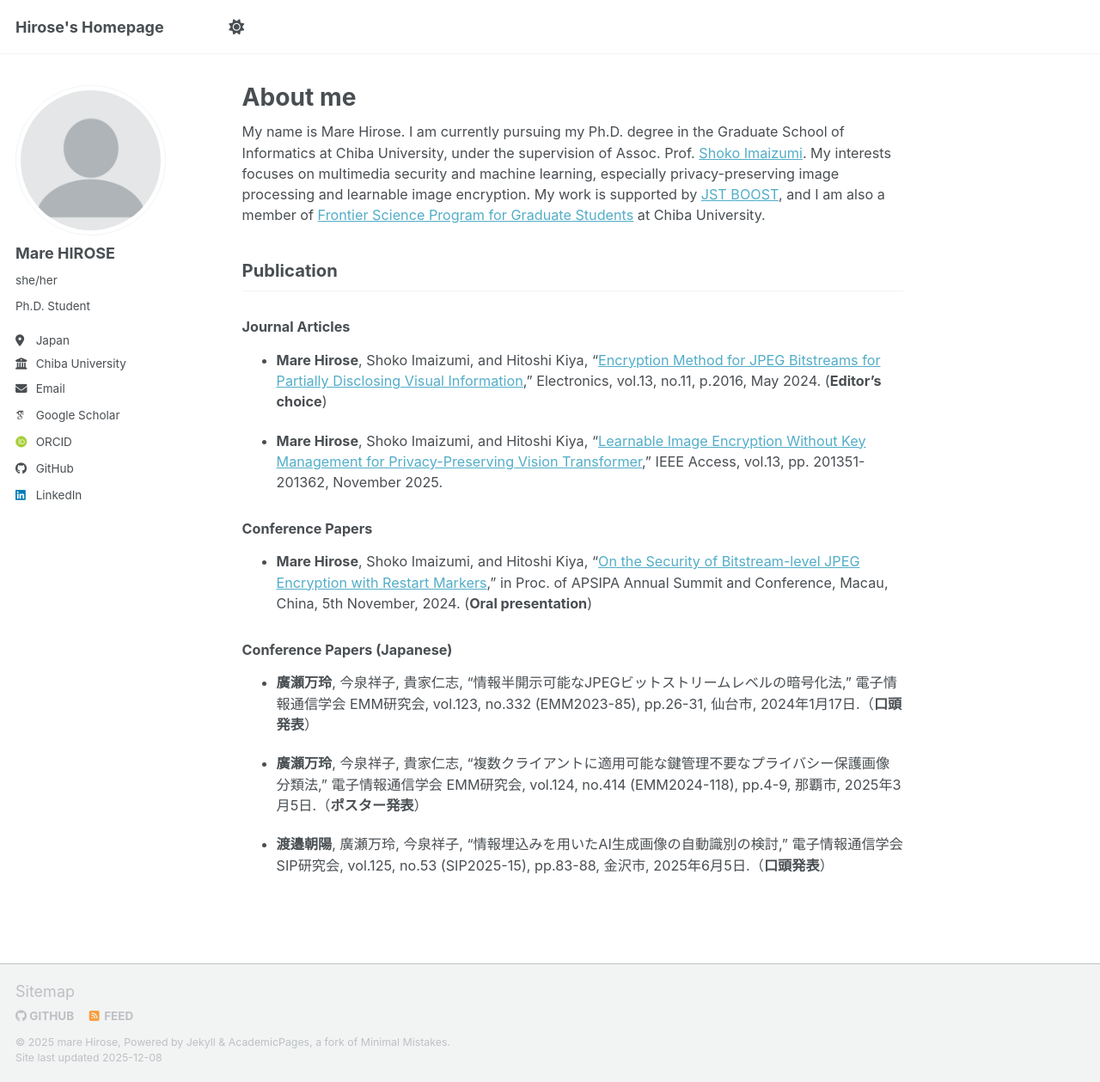
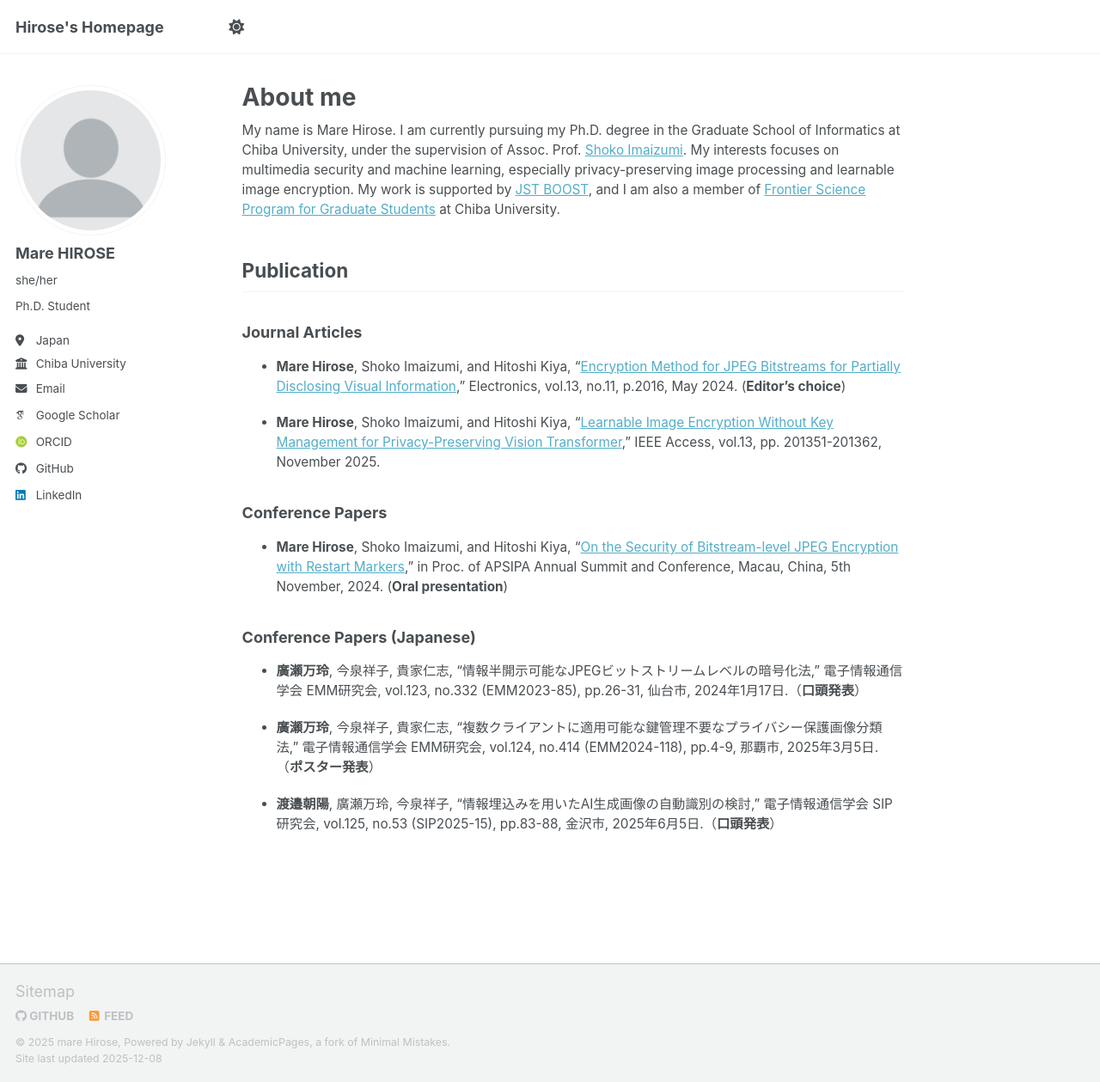
Before and after one commit to hirose-mare/.github.io, a Jekyll site: the page built from _pages/about.md, in a window 1280 px wide and 1259 px high. Shown: the whole window at 86% size. Built offline with Jekyll 4.4.1, drawn with Linux system fonts in a browser that asks for light colours; some web fonts are replaced; a script bundle is joined from its source files by our own code; library files that are not in the unit come from our copies.

Commit message:
Reduce font size in custom HTML head

```diff
--- a/_includes/head/custom.html
+++ b/_includes/head/custom.html
@@ -16,11 +16,10 @@
 
 <style>
 /* 本文の文字を少し小さくする */
-.page__content,
 .page__content p,
 .page__content li,
 .archive__item-excerpt {
-  font-size: 0.9rem;
+  font-size: 0.85rem;
 }
 </style>
 
```
